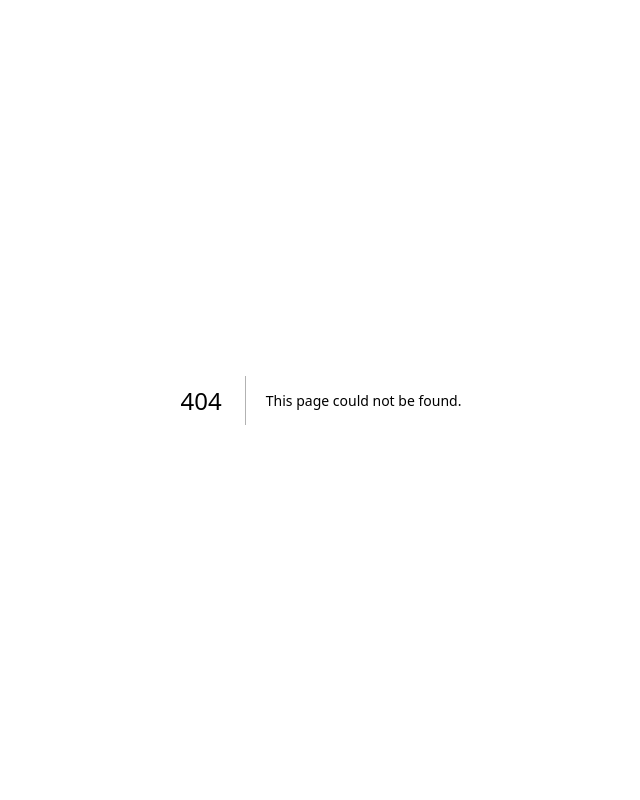
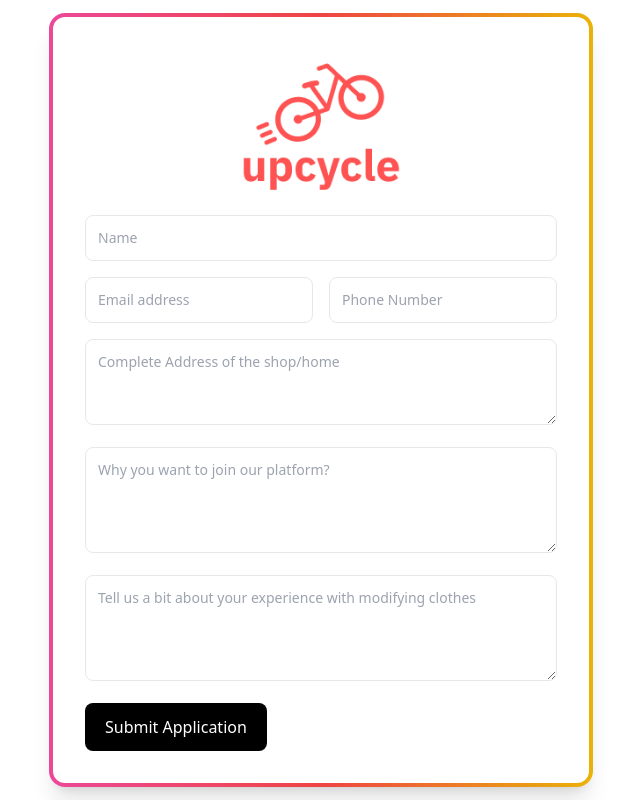
Before and after one commit to Neilblaze/upcycle, a Next.js app in the folder app/: page /auth/providers in a window 1280 px wide. Before the commit this address had no page. Shown: the whole page, without its empty margins (319-959 px from the left). Built offline with nearby package versions, Linux system fonts and the light colour scheme.

Commit message:
feat: add providers registration route

```diff
--- a/app/package.json
+++ b/app/package.json
@@ -15,12 +15,15 @@
     "@types/node": "18.14.6",
     "@types/react": "18.0.28",
     "@types/react-dom": "18.0.11",
+    "axios": "^1.3.4",
     "cookie": "^0.5.0",
     "eslint": "8.35.0",
     "eslint-config-next": "13.2.3",
+    "formik": "^2.2.9",
     "next": "13.2.3",
     "react": "18.2.0",
     "react-dom": "18.2.0",
+    "react-toastify": "^9.1.1",
     "typescript": "4.9.5",
     "zustand": "^4.3.5"
   },
--- a/app/src/pages/_app.tsx
+++ b/app/src/pages/_app.tsx
@@ -1,7 +1,12 @@
 import '@/styles/globals.css'
 import type { AppProps } from 'next/app'
-
+import { ToastContainer, toast } from 'react-toastify';
+import 'react-toastify/dist/ReactToastify.css';
 
 export default function App({ Component, pageProps }: AppProps) {
-  return <Component {...pageProps} />
+  return<>
+   <Component {...pageProps} />
+   <ToastContainer autoClose={2000} />
+
+  </>
 }
--- /dev/null
+++ b/app/src/pages/api/providers/register.tsx
@@ -0,0 +1,38 @@
+// Next.js API route support: https://nextjs.org/docs/api-routes/introduction
+import { potential_provider, PrismaClient } from '@prisma/client'
+import type { NextApiRequest, NextApiResponse } from 'next'
+
+type Data = {
+    newly_inserted_record: potential_provider
+} | {
+    message: string
+}
+
+
+const prisma = new PrismaClient()
+
+
+export default async function handler(
+    req: NextApiRequest,
+    res: NextApiResponse<Data>
+) {
+
+    try {
+        if (req.method === 'POST') {
+            const to_insert: potential_provider = req.body;
+            await prisma.potential_provider.create({
+                data: to_insert,
+            })
+            res.send({
+                newly_inserted_record:  to_insert
+            })
+        } else {
+            throw new Error("invalid method")
+        }
+    } catch (err: any) {
+        res.status(400).send({
+            message: err.message
+        })
+    }
+
+}
--- /dev/null
+++ b/app/src/pages/auth/providers.tsx
@@ -0,0 +1,96 @@
+import Head from "next/head"
+import { GOOGLE_AUTH_START, REGISTER_PROVIDER_API } from '@/utils/config';
+import { Field, Form, Formik } from "formik";
+import axios from "axios";
+import { potential_provider } from "@prisma/client";
+import { toast } from "react-toastify";
+
+
+const AuthScreen = () => {
+    return (
+        <>
+            <Head>
+                <title>Upcycle - Register as a provider</title>
+                <meta name="description" content="Generated by create next app" />
+                <meta name="viewport" content="width=device-width, initial-scale=1" />
+                <link rel="icon" href="/favicon.ico" />
+            </Head>
+
+
+            <main className="min-h-screen flex flex-col justify-center">
+                <div className="min-w-[400px] mx-auto rounded-2xl bg-gradient-to-r from-pink-500 via-red-500 to-yellow-500 p-1 shadow-xl">
+                    <div className='flex flex-col items-center rounded-xl bg-white p-4 sm:p-6 lg:p-8'>
+                        <img src='/auth-logo.png' className="w-40 mb-5" />
+
+                        <Formik
+                            initialValues={{ name: '', email: '', phone: '', address: '', why_join: '', experience: '', }}
+                            onSubmit={async (values, { resetForm }) => {
+                                const payload: Omit<potential_provider, 'id'> = values
+                                try{
+                                    const response = await axios.post(REGISTER_PROVIDER_API, payload)
+                                    resetForm()
+                                    toast.success('Successfully submitted the application form! 🔥')
+                                }catch(err: any){
+                                    toast.error(err.message)
+                                }
+
+                            }}
+                        >
+
+                            <Form className="space-y-4">
+                                <div>
+                                    <label className="sr-only" htmlFor="name">Name</label>
+                                    {/* <Field type='' */}
+                                    <Field required className="w-full rounded-lg border-gray-200 p-3 text-sm border" placeholder="Name" type="text" id="name" name='name' />
+                                </div>
+                                <div className="grid grid-cols-1 gap-4 sm:grid-cols-2">
+                                    <div>
+                                        <label className="sr-only" htmlFor="email">Email</label>
+                                        <Field required className="w-full rounded-lg border-gray-200 p-3 text-sm border" placeholder="Email address" type="email" id="email" name='email' />
+                                    </div>
+                                    <div>
+                                        <label className="sr-only" htmlFor="phone">Phone</label>
+                                        <Field required className="w-full rounded-lg border-gray-200 p-3 text-sm border" placeholder="Phone Number" type="tel" id="phone" name='phone' />
+                                    </div>
+                                </div>
+
+                                <div>
+                                    <label className="sr-only" htmlFor="address">Complete Address of the shop/home</label>
+                                    <Field as='textarea' required className="w-full rounded-lg border-gray-200 p-3 text-sm border" rows={3} placeholder="Complete Address of the shop/home" id="address" name='address' />
+                                </div>
+
+
+                                <div>
+                                    <label className="sr-only" htmlFor="why_join">Why you want to join our platform?</label>
+                                    <Field as='textarea' required className="w-full rounded-lg border-gray-200 p-3 text-sm border" rows={4} placeholder="Why you want to join our platform?" id="why_join" name='why_join' />
+                                </div>
+
+
+                                <div>
+                                    <label className="sr-only" htmlFor="experience">Tell us a bit about your experience with modifying clothes</label>
+                                    <Field as='textarea' required className="w-full rounded-lg border-gray-200 p-3 text-sm border" rows={4} placeholder="Tell us a bit about your experience with modifying clothes" id="experience" name='experience' />
+                                </div>
+
+
+                                <div className="mt-4">
+                                    <button type="submit" className="inline-block w-full rounded-lg bg-black px-5 py-3 font-medium text-white sm:w-auto">
+                                        Submit Application
+                                    </button>
+                                </div>
+
+                            </Form>
+
+                        </Formik>
+
+
+                    </div>
+
+                </div>
+
+            </main>
+
+        </>
+    )
+}
+
+export default AuthScreen
--- a/app/src/utils/config.ts
+++ b/app/src/utils/config.ts
@@ -6,3 +6,7 @@ export const DASHBOARD='/dash'
 export const HISTORY='/history'
 export const LOGOUT='/api/auth/logout'
 export const LANDING='/'
+
+
+
+export const REGISTER_PROVIDER_API = '/api/providers/register'
```
Also changed, not shown: 2 other files (tests, documents, lock files or other folders).
